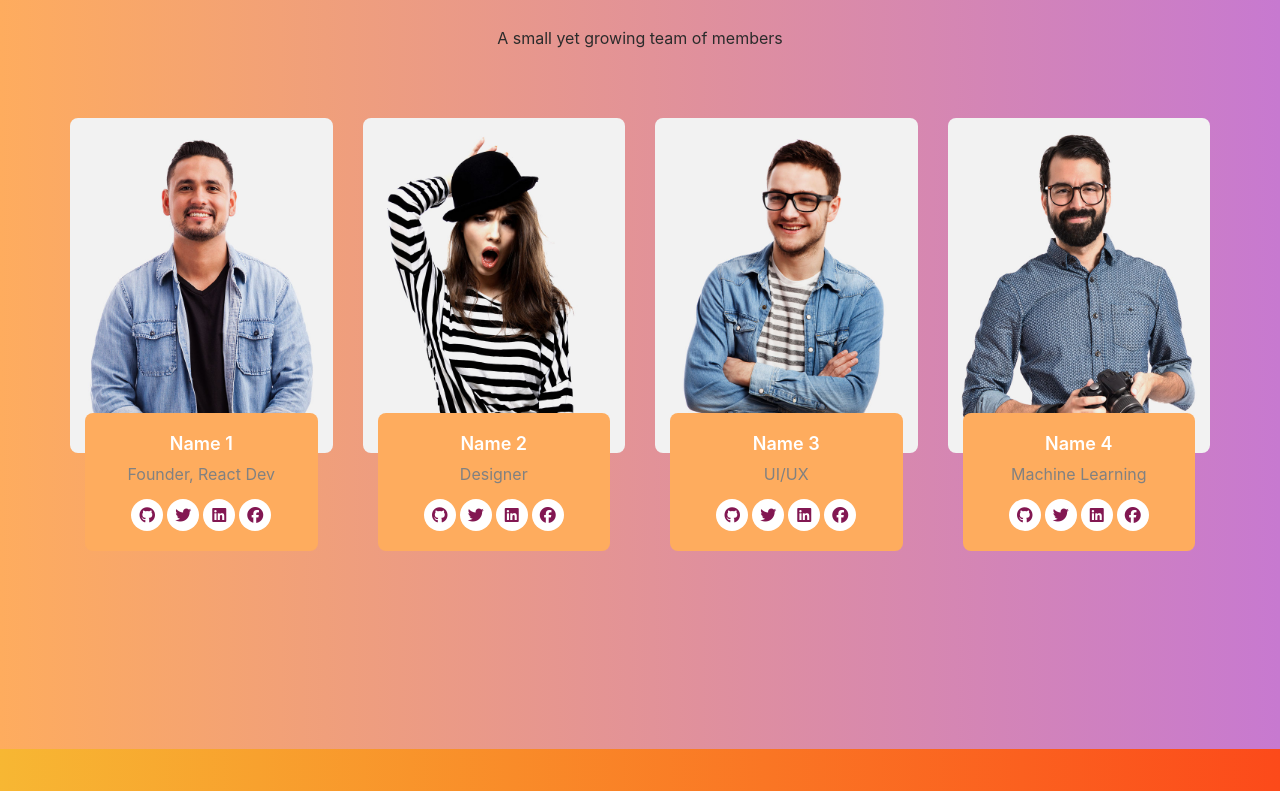
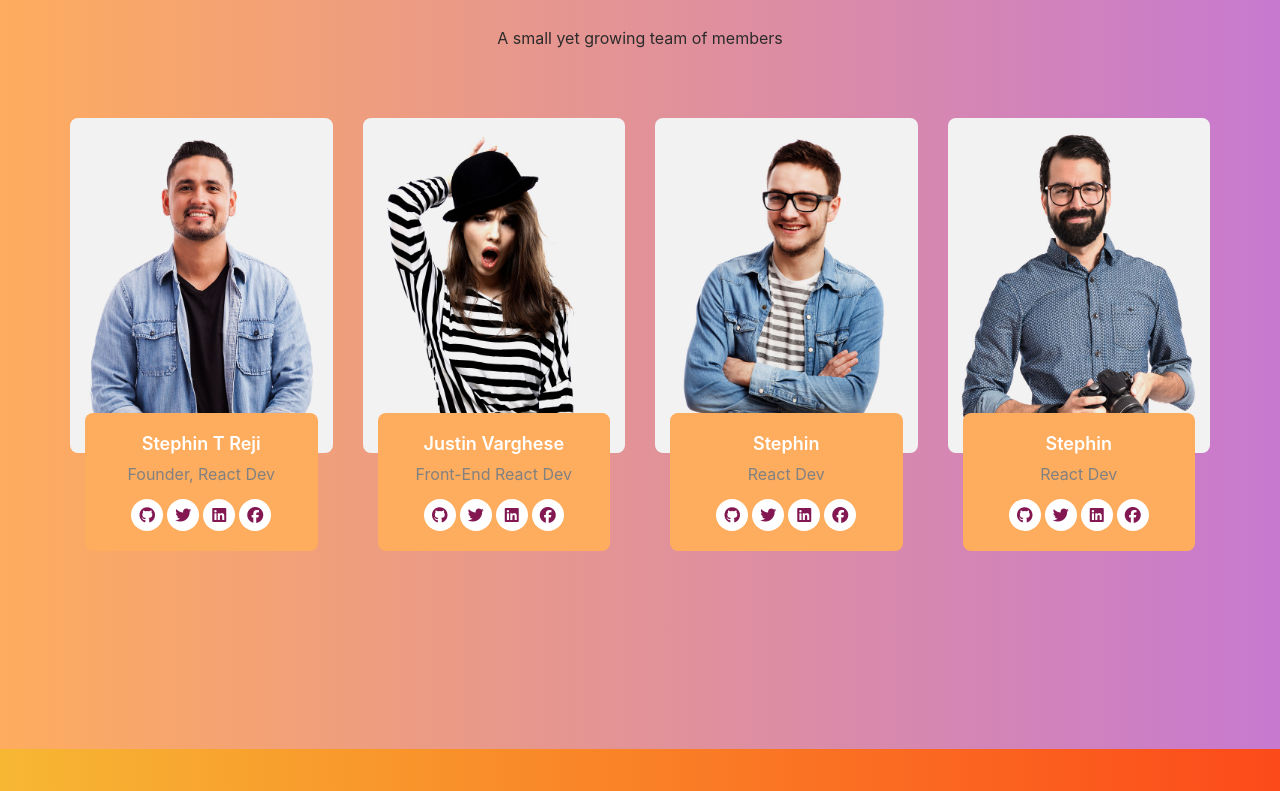
Before and after one commit to For-Community/forCommunity-official-website, a React (Create React App) app: page / in a window 1280 px wide. Shown: the part 1404-2195 px from the top of the page. Built offline with nearby package versions, Linux system fonts and the light colour scheme.

Commit message:
Made the team section fully dynamic:sparkles:

```diff
--- a/src/App.css
+++ b/src/App.css
@@ -367,6 +367,11 @@ body {
   font-size: 20px;
 }
 
+.footer-section h5 a:hover{
+  cursor: pointer;
+  color: white;
+}
+
 @media (max-width: 991px) {
   .team-section .team-items .team-item {
     flex-basis: calc(50% - 30px);
--- a/src/components/Footer.js
+++ b/src/components/Footer.js
@@ -1,11 +1,17 @@
-import React from 'react'
+import React from "react";
 
 const Footer = () => {
-    return (
-        <div className="footer-section">
-            <h5>Made with <span style={{color: "#e25555"}}><i className="fa fa-heart" /></span> by ForCommunity</h5>
-        </div>
-    )
-}
+  return (
+    <div className="footer-section">
+      <h5>
+        Made with{" "}
+        <span style={{ color: "#e25555" }}>
+          <i className="fa fa-heart" />
+        </span>{" "}
+        by <a href="https://github.com/For-Community">ForCommunity</a>
+      </h5>
+    </div>
+  );
+};
 
-export default Footer
+export default Footer;
--- /dev/null
+++ b/src/components/TeamCard.js
@@ -0,0 +1,33 @@
+import React,{Fragment} from 'react'
+
+const TeamCard = ({ name, img, designation, sociallinks }) => {
+    return (
+      <Fragment>
+        <div class="team-item">
+          <img src={img} alt="profile img" />
+          <div class="inner">
+            <div class="info">
+              <h5>{name}</h5>
+              <p>{designation}</p>
+              <div class="social-links">
+                <a href={sociallinks.github}>
+                  <span className="fa fa-github" target="_blank" rel="noreferrer"></span>
+                </a>
+                <a href={sociallinks.twitter}>
+                  <span className="fa fa-twitter" target="_blank" rel="noreferrer"></span>
+                </a>
+                <a href={sociallinks.linkedin}>
+                  <span className="fa fa-linkedin" target="_blank" rel="noreferrer"></span>
+                </a>
+                <a href={sociallinks.facebook} target="_blank" rel="noreferrer">
+                  <span className="fa fa-facebook"></span>
+                </a>
+              </div>
+            </div>
+          </div>
+        </div>
+      </Fragment>
+    );
+}
+
+export default TeamCard
--- a/src/components/TeamSection.js
+++ b/src/components/TeamSection.js
@@ -1,11 +1,15 @@
-import React from 'react'
-
-import team1 from "../assets/team1.jpg"
-import team2 from "../assets/team2.jpg"
-import team3 from "../assets/team3.jpg"
-import team4 from "../assets/team4.jpg"
+import React, {useState, useEffect} from 'react'
+import TeamSectionData from "../data/TeamSectionData"
+import TeamCard from "./TeamCard"
 
 function TeamSection() {
+    const [teamData, setTeamData] = useState([])
+
+    useEffect(() => {
+        setTeamData(TeamSectionData);
+        console.log(TeamSectionData)
+    },[])
+
     return (
       <div className="team-section" id="community">
         <div class="team-container">
@@ -17,71 +21,21 @@ function TeamSection() {
           </div>
           <div class="team-row">
             <div class="team-items">
-                        <div class="team-item">
-                            <img src={team1} alt="profile img" />
-                            <div class="inner">
-                                <div class="info">
-                                    <h5>Name 1</h5>
-                                    <p>Founder, React Dev</p>
-                                    <div class="social-links">
-                                        <a href="/"><span className="fa fa-github"></span></a>
-                                        <a href="/"><span className="fa fa-twitter"></span></a>
-                                        <a href="/"><span className="fa fa-linkedin"></span></a>
-                                        <a href="/"><span className="fa fa-facebook"></span></a>
+              {
+                teamData.map((team) => (
+                  <TeamCard
+                        key={team.id}
+                    img={team.img}
+                    name={team.name}
+                    designation={team.designation}
+                    sociallinks={team.sociallinks}
+                  />
+                ))}
             </div>
           </div>
         </div>
       </div>
-                        <div class="team-item">
-                            <img src={team2} alt="profile img" />
-                            <div class="inner">
-                                <div class="info">
-                                    <h5>Name 2</h5>
-                                    <p>Designer</p>
-                                    <div class="social-links">
-                                        <a href="/"><span className="fa fa-github"></span></a>
-                                        <a href="/"><span className="fa fa-twitter"></span></a>
-                                        <a href="/"><span className="fa fa-linkedin"></span></a>
-                                        <a href="/"><span className="fa fa-facebook"></span></a>
-                                    </div>
-                                </div>
-                            </div>
-                        </div>
-                        <div class="team-item">
-                            <img src={team3} alt="profile img" />
-                            <div class="inner">
-                                <div class="info">
-                                    <h5>Name 3</h5>
-                                    <p>UI/UX</p>
-                                    <div class="social-links">
-                                        <a href="/"><span className="fa fa-github"></span></a>
-                                        <a href="/"><span className="fa fa-twitter"></span></a>
-                                        <a href="/"><span className="fa fa-linkedin"></span></a>
-                                        <a href="/"><span className="fa fa-facebook"></span></a>
-                                    </div>
-                                </div>
-                            </div>
-                        </div>
-                        <div class="team-item">
-                            <img src={team4} alt="profile img" />
-                            <div class="inner">
-                                <div class="info">
-                                    <h5>Name 4</h5>
-                                    <p>Machine Learning</p>
-                                    <div class="social-links">
-                                        <a href="/"><span className="fa fa-github"></span></a>
-                                        <a href="/"><span className="fa fa-twitter"></span></a>
-                                        <a href="/"><span className="fa fa-linkedin"></span></a>
-                                        <a href="/"><span className="fa fa-facebook"></span></a>
-                                    </div>
-                                </div>
-                            </div>
-                        </div>
-                    </div>
-                </div>
-            </div>
-        </div>
-    )
+    );
 }
 
 export default TeamSection
--- /dev/null
+++ b/src/data/TeamSectionData.js
@@ -0,0 +1,57 @@
+import team1 from "../assets/team1.jpg";
+import team2 from "../assets/team2.jpg";
+import team3 from "../assets/team3.jpg";
+import team4 from "../assets/team4.jpg";
+
+const TeamSectionData = [
+  {
+    id: "1",
+    name: "Stephin T Reji",
+    designation: "Founder, React Dev",
+    img: team1,
+    sociallinks: {
+      github: "https://github.com/stephin007",
+      twitter: "https://twitter.com/reji_stephin",
+      linkedin: "https://www.linkedin.com/in/stephinreji/",
+      facebook: "https://www.facebook.com/stephin.reji1998/",
+    },
+  },
+  {
+    id: "2",
+    name: "Justin Varghese",
+    designation: "Front-End React Dev",
+    img: team2,
+    sociallinks: {
+      github: "https://github.com/Justinnn07",
+      twitter: "https://twitter.com/justinnn_06",
+      linkedin: "https://www.linkedin.com/in/justin-varghese-8704a91b3/",
+      facebook: "https://facebook.com/justin.varghese42",
+    },
+  },
+  {
+    id: "3",
+    name: "Stephin",
+    designation: "React Dev",
+    img: team3,
+    sociallinks: {
+      github: "https://github.com/stephin007",
+      twitter: "https://github.com/stephin007",
+      linkedin: "https://github.com/stephin007",
+      facebook: "https://github.com/stephin007",
+    },
+  },
+  {
+    id: "4",
+    name: "Stephin",
+    designation: "React Dev",
+    img: team4,
+    sociallinks: {
+      github: "https://github.com/stephin007",
+      twitter: "https://github.com/stephin007",
+      linkedin: "https://github.com/stephin007",
+      facebook: "https://github.com/stephin007",
+    },
+  },
+];
+
+export default TeamSectionData
```
Lines whose indentation alone changed are shown as unchanged.
